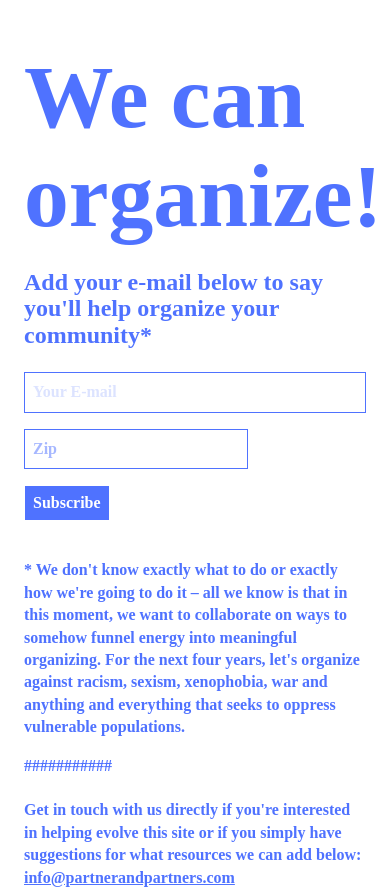
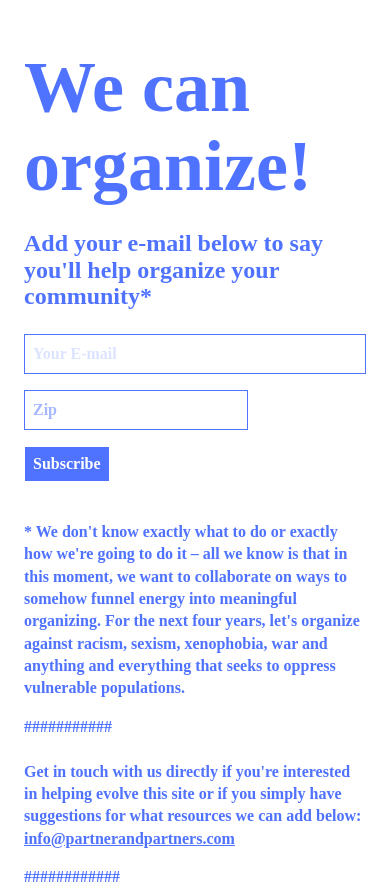
Before and after one commit to partnerandpartners/we-can-organize, a plain HTML site: page index.html in a window 390 px wide. Shown: the top 892 px of the page. Drawn offline with nearby package versions, Linux system fonts and the light colour scheme.

Commit message:
Mobile-friendly heading.

```diff
--- a/style.css
+++ b/style.css
@@ -65,6 +65,12 @@ h1 {
   line-height: 1;
 }
 
+@media screen and (max-width:640px) {
+  h1 {
+    font-size: 4.5rem;
+  }
+}
+
 button {
   text-decoration: underline;
   font: inherit;
```
